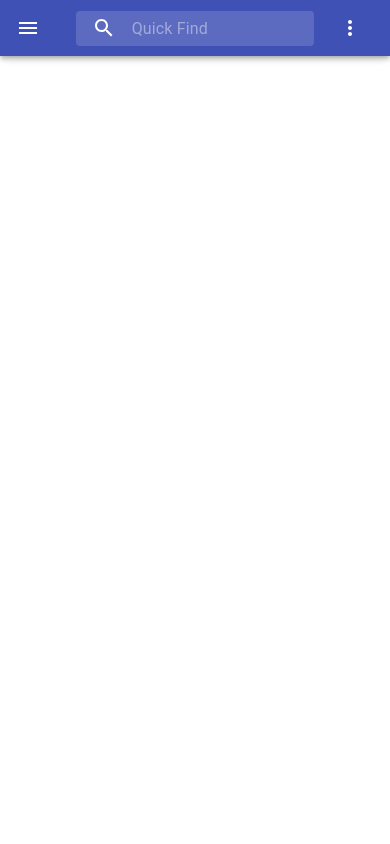
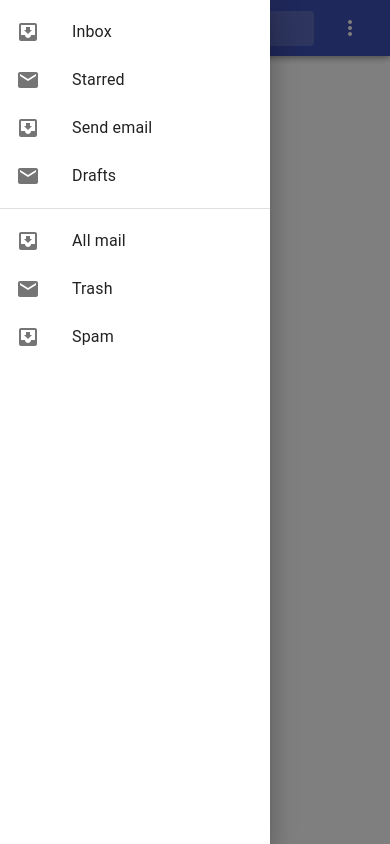
Before and after one commit to ardakkk/project-v-client, a React app: page / in a window 390 px wide. Both pictures are taken after a click on the button 28 px from the left and 28 px from the top of the page. Built offline with nearby package versions, Linux system fonts and the light colour scheme; the HTML template or start-up script is replaced by a standard one.

Commit message:
Added MobileSideBar component

```diff
--- /dev/null
+++ b/src/components/molecules/MobileSideBar/MobileSideBar.scss
@@ -0,0 +1,7 @@
+.MobileSideBar {
+    width: 'auto';
+
+    &_content {
+        width: 270px;
+    }
+}
--- /dev/null
+++ b/src/components/molecules/MobileSideBar/MobileSideBar.tsx
@@ -0,0 +1,65 @@
+import * as React from 'react';
+
+import Divider from '@material-ui/core/Divider';
+import Drawer from '@material-ui/core/Drawer';
+import List from '@material-ui/core/List';
+import ListItem from '@material-ui/core/ListItem';
+import ListItemIcon from '@material-ui/core/ListItemIcon';
+import ListItemText from '@material-ui/core/ListItemText';
+import MailIcon from '@material-ui/icons/Mail';
+import InboxIcon from '@material-ui/icons/MoveToInbox';
+
+import * as classes from './MobileSideBar.scss';
+
+interface IMobileSideBarProps {
+    isOpenLeftSideBar: boolean;
+    toggleLeftSideBarDrawer: (event: any) => void;
+}
+
+export const MobileSideBar: React.FunctionComponent<IMobileSideBarProps> = ({
+    isOpenLeftSideBar,
+    toggleLeftSideBarDrawer,
+}) => {
+    return (
+        <div className={classes.MobileSideBar}>
+            <Drawer open={isOpenLeftSideBar} onClose={toggleLeftSideBarDrawer}>
+                <div
+                    className={classes.MobileSideBar_content}
+                    role='presentation'
+                    onClick={toggleLeftSideBarDrawer}>
+                    <List>
+                        {['Inbox', 'Starred', 'Send email', 'Drafts'].map(
+                            (text, index) => (
+                                <ListItem button={true} key={text}>
+                                    <ListItemIcon>
+                                        {index % 2 === 0 ? (
+                                            <InboxIcon />
+                                        ) : (
+                                            <MailIcon />
+                                        )}
+                                    </ListItemIcon>
+                                    <ListItemText primary={text} />
+                                </ListItem>
+                            )
+                        )}
+                    </List>
+                    <Divider />
+                    <List>
+                        {['All mail', 'Trash', 'Spam'].map((text, index) => (
+                            <ListItem button={true} key={text}>
+                                <ListItemIcon>
+                                    {index % 2 === 0 ? (
+                                        <InboxIcon />
+                                    ) : (
+                                        <MailIcon />
+                                    )}
+                                </ListItemIcon>
+                                <ListItemText primary={text} />
+                            </ListItem>
+                        ))}
+                    </List>
+                </div>
+            </Drawer>
+        </div>
+    );
+};
--- a/src/components/organisms/Header/Header.tsx
+++ b/src/components/organisms/Header/Header.tsx
@@ -15,11 +15,15 @@ import SearchIcon from '@material-ui/icons/Search';
 import SettingsIcon from '@material-ui/icons/Settings';
 
 import { MobileMenu } from '../../molecules/MobileMenu/MobileMenu';
+import { MobileSideBar } from '../../molecules/MobileSideBar/MobileSideBar';
 import * as classes from './Header.scss';
 
 export const Header: React.FunctionComponent<any> = props => {
     const [isFocused, setFocus] = React.useState<boolean>(false);
     const [mobileMoreAnchorEl, setMobileMoreAnchorEl] = React.useState(null);
+    const [toggleLeftSideBar, setToggleLeftSiderBar] = React.useState<boolean>(
+        false
+    );
 
     const onFocus = React.useCallback(() => {
         setFocus(true);
@@ -34,6 +38,16 @@ export const Header: React.FunctionComponent<any> = props => {
     const handleMobileMenuClose = (): void => {
         setMobileMoreAnchorEl(null);
     };
+    const toggleLeftSideBarDrawer = (event: any): void => {
+        if (
+            event.type === 'keydown' &&
+            (event.key === 'Tab' || event.key === 'Shift')
+        ) {
+            return;
+        }
+
+        setToggleLeftSiderBar(!toggleLeftSideBar);
+    };
 
     return (
         <Grid className={classes.Header}>
@@ -44,9 +58,10 @@ export const Header: React.FunctionComponent<any> = props => {
                             <Grid item={true} xs={2}>
                                 <IconButton
                                     edge='start'
-                                    className={classes.menuButton}
+                                    className={classes.burgerButton}
                                     color='inherit'
-                                    aria-label='open drawer'>
+                                    aria-label='open drawer'
+                                    onClick={toggleLeftSideBarDrawer}>
                                     <MenuIcon />
                                 </IconButton>
                             </Grid>
@@ -119,6 +134,10 @@ export const Header: React.FunctionComponent<any> = props => {
                 mobileMoreAnchorEl={mobileMoreAnchorEl}
                 handleMobileMenuClose={handleMobileMenuClose}
             />
+            <MobileSideBar
+                isOpenLeftSideBar={toggleLeftSideBar}
+                toggleLeftSideBarDrawer={toggleLeftSideBarDrawer}
+            />
         </Grid>
     );
 };
```
